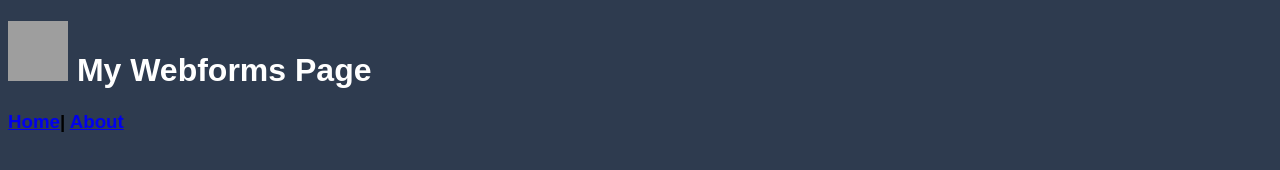
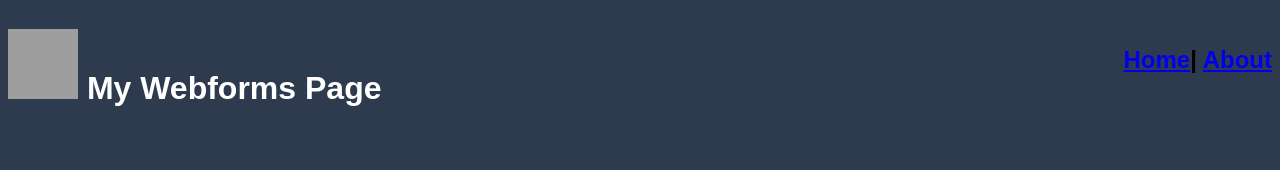
Before and after one commit to zilmae/HTML-ACTIVITY, a plain HTML site: page webforms/header.html in a window 1280 px wide. Drawn offline with Linux system fonts and the light colour scheme; grey boxes are pictures that could not be loaded.

Commit message:
Update header.html

```diff
--- a/webforms/header.html
+++ b/webforms/header.html
@@ -2,9 +2,9 @@
 <html>
 <body style="background-color:#2e3b4f;font-family: Arial;">
 
-<h1 style="color: white;"> <img src="https://encrypted-tbn0.gstatic.com/images?q=tbn:ANd9GcTbzK4ofdmCErXk93qTPepsoSpWBuFDCwYegQ&s" alt="Logo" width="60" height="60" style="float:left:">	My Webforms Page
-</h1><h3><a href="home.html" target="homeFrame">Home</a>|
-<a href="about.html" target="homeFrame">About</a></h3>
+<h1 style="color: white;float: left; "> <img src="https://encrypted-tbn0.gstatic.com/images?q=tbn:ANd9GcTbzK4ofdmCErXk93qTPepsoSpWBuFDCwYegQ&s" alt="Logo" width="70" height="70">	My Webforms Page
+</h1><br><h2 style="float: right;"><a href="home.html" target="homeFrame">Home</a>|
+<a href="about.html" target="homeFrame">About</a></h2>
 
 
 </body>
```
